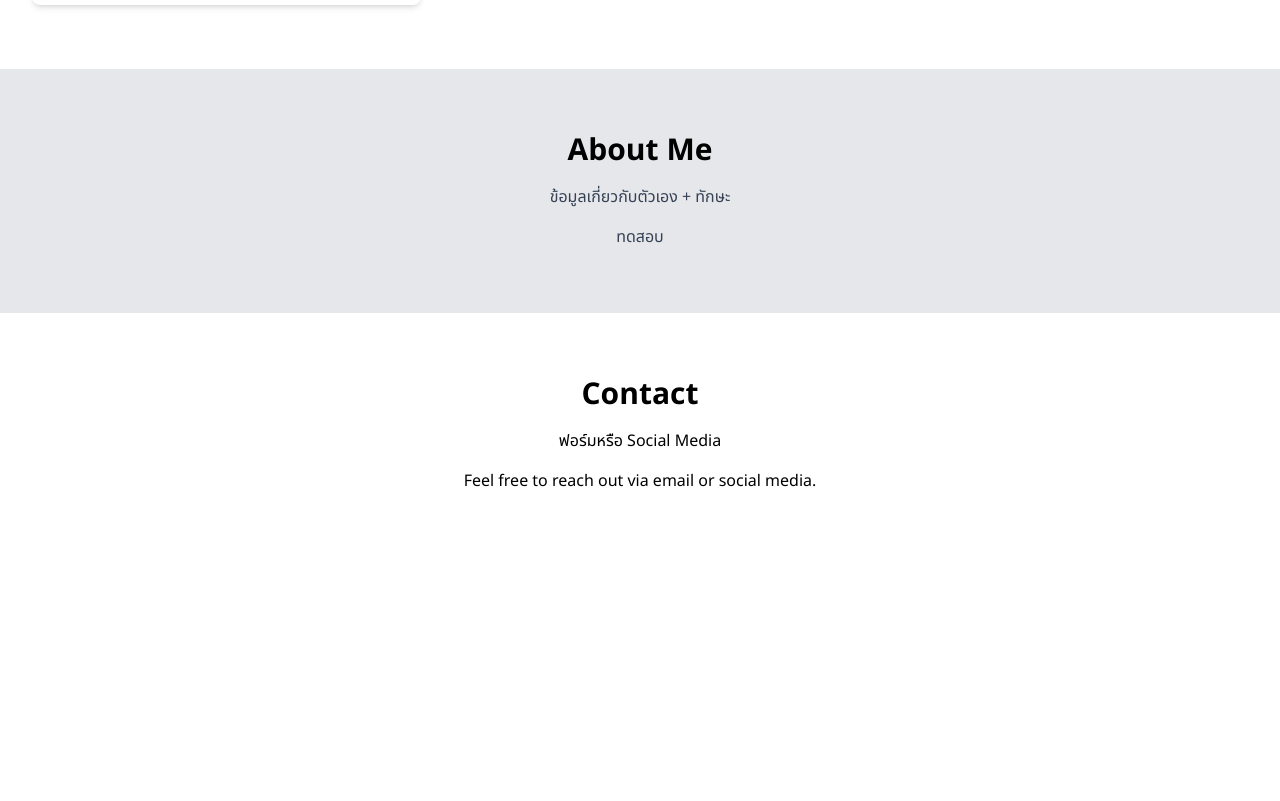
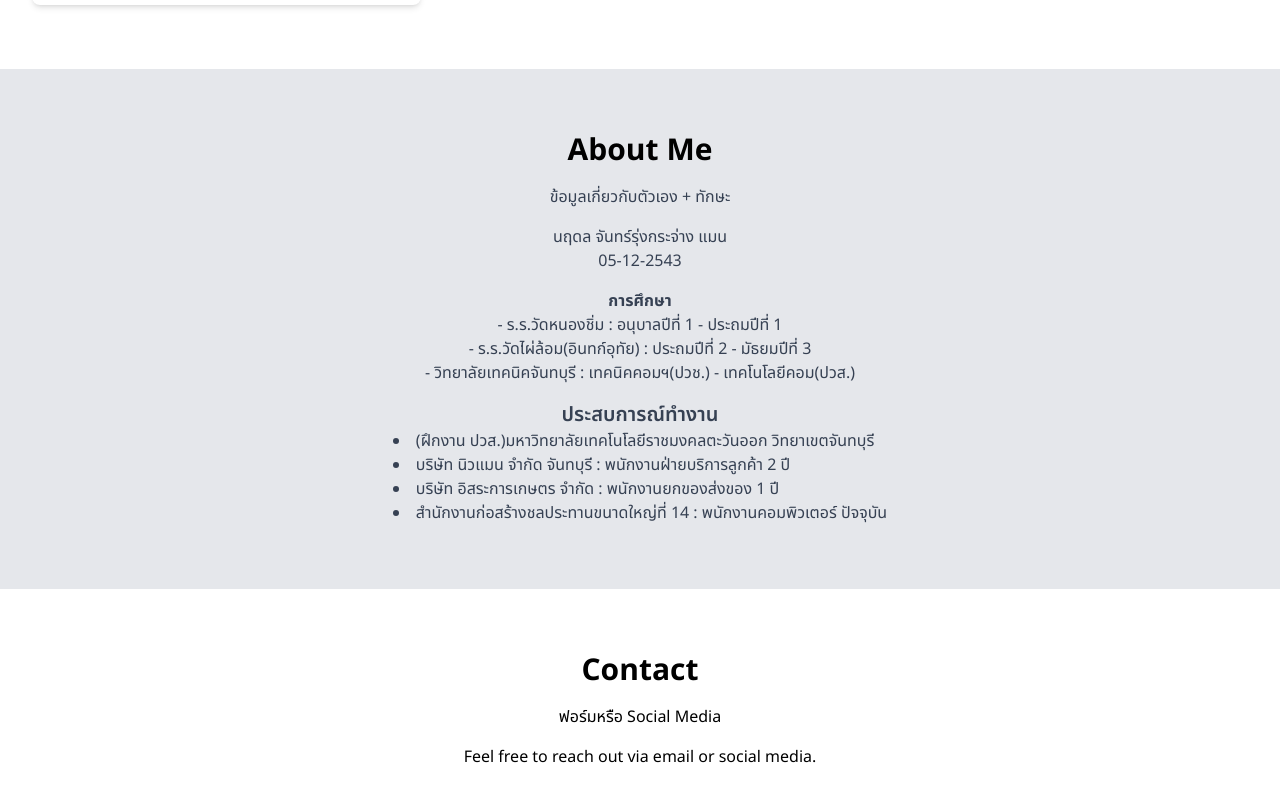
Before and after one commit to narudon-work/man-portfolio, a React (Vite) app: page / in a window 1280 px wide. Shown: the part 1802-2603 px from the top of the page. Before the commit the page ends 2359 px from the top, so only its background shows below. Built offline with nearby package versions, Linux system fonts and the light colour scheme.

Commit message:
add about info

```diff
--- a/index.html
+++ b/index.html
@@ -4,7 +4,7 @@
     <meta charset="UTF-8" />
     <link rel="icon" type="image/svg+xml" href="/LogoManaru.svg" />
     <meta name="viewport" content="width=device-width, initial-scale=1.0" />
-    <title>แมน นฤดล | Portfolio test</title>
+    <title>แมน นฤดล | Portfolio</title>
   </head>
   <body>
     <div id="root"></div>
--- a/src/companents/About.jsx
+++ b/src/companents/About.jsx
@@ -9,8 +9,26 @@ const About = () => {
       ข้อมูลเกี่ยวกับตัวเอง + ทักษะ
         </p>
       <p className="mt-4 max-w-xl mx-auto text-gray-700">
-        ทดสอบ
+        นฤดล จันทร์รุ่งกระจ่าง แมน <br />
+        05-12-2543<br />
       </p>
+      <p className="mt-4 max-w-x1 mx-auto text-gray-700">
+        <b>การศึกษา</b><br />
+        - ร.ร.วัดหนองชิ่ม : อนุบาลปีที่ 1 - ประถมปีที่ 1 <br />
+        - ร.ร.วัดไผ่ล้อม(อินทก์อุทัย) : ประถมปีที่ 2 - มัธยมปีที่ 3<br />
+        - วิทยาลัยเทคนิคจันทบุรี : เทคนิคคอมฯ(ปวช.) - เทคโนโลยีคอม(ปวส.)
+      </p>
+      <div className="mt-4 max-w-x1 mx-auto text-gray-700">
+        <div className="text-xl font-semibold">ประสบการณ์ทำงาน</div>
+        <p className="flex justify-center">
+          <ul className="list-inside list-disc text-left">
+            <li>(ฝึกงาน ปวส.)มหาวิทยาลัยเทคโนโลยีราชมงคลตะวันออก วิทยาเขตจันทบุรี</li>
+            <li>บริษัท นิวแมน จำกัด จันทบุรี : พนักงานฝ่ายบริการลูกค้า 2 ปี</li>
+            <li>บริษัท อิสระการเกษตร จำกัด : พนักงานยกของส่งของ 1 ปี</li>
+            <li>สำนักงานก่อสร้างชลประทานขนาดใหญ่ที่ 14 : พนักงานคอมพิวเตอร์ ปัจจุบัน</li>
+          </ul>
+        </p>
+      </div>
     </section>
   );
 };
```
